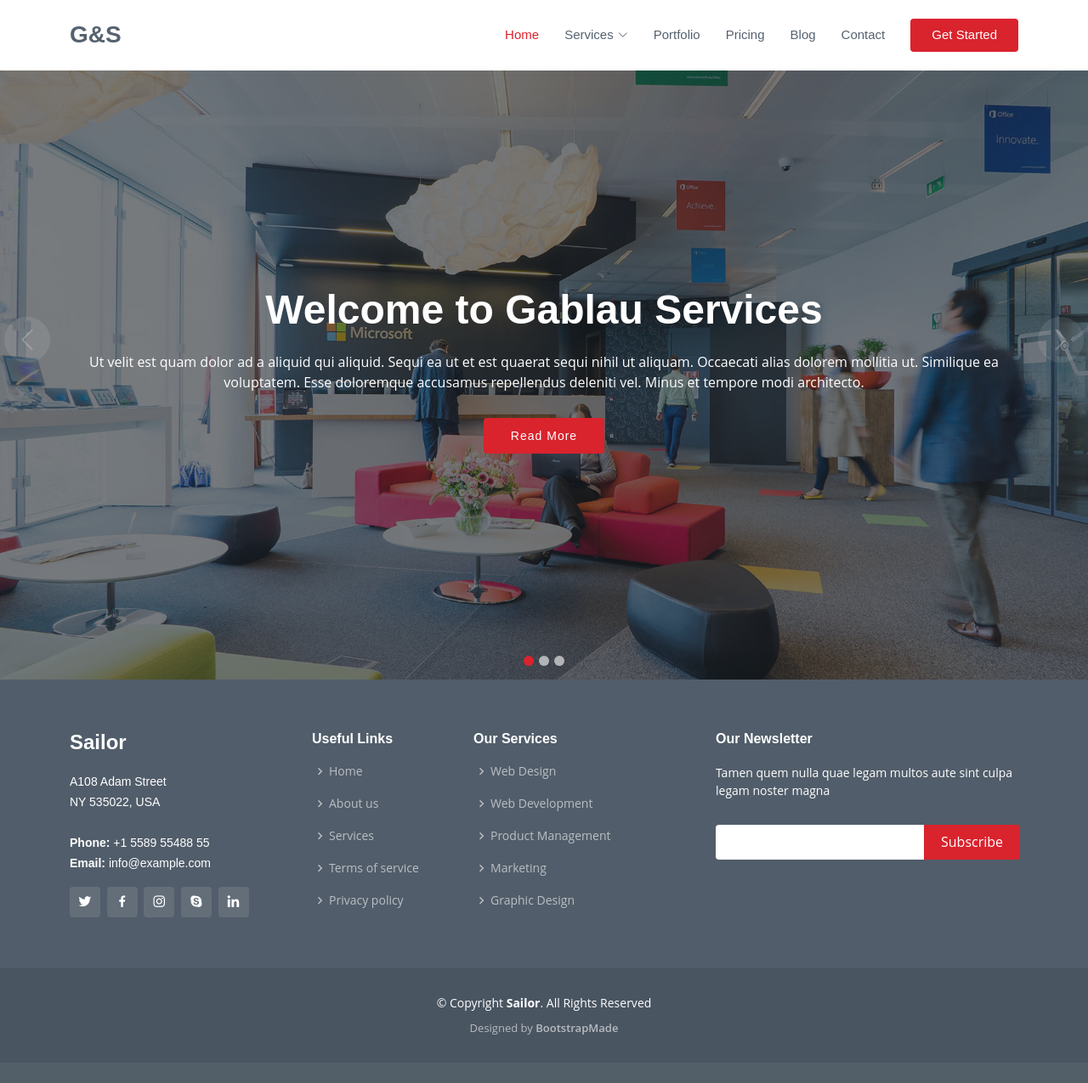
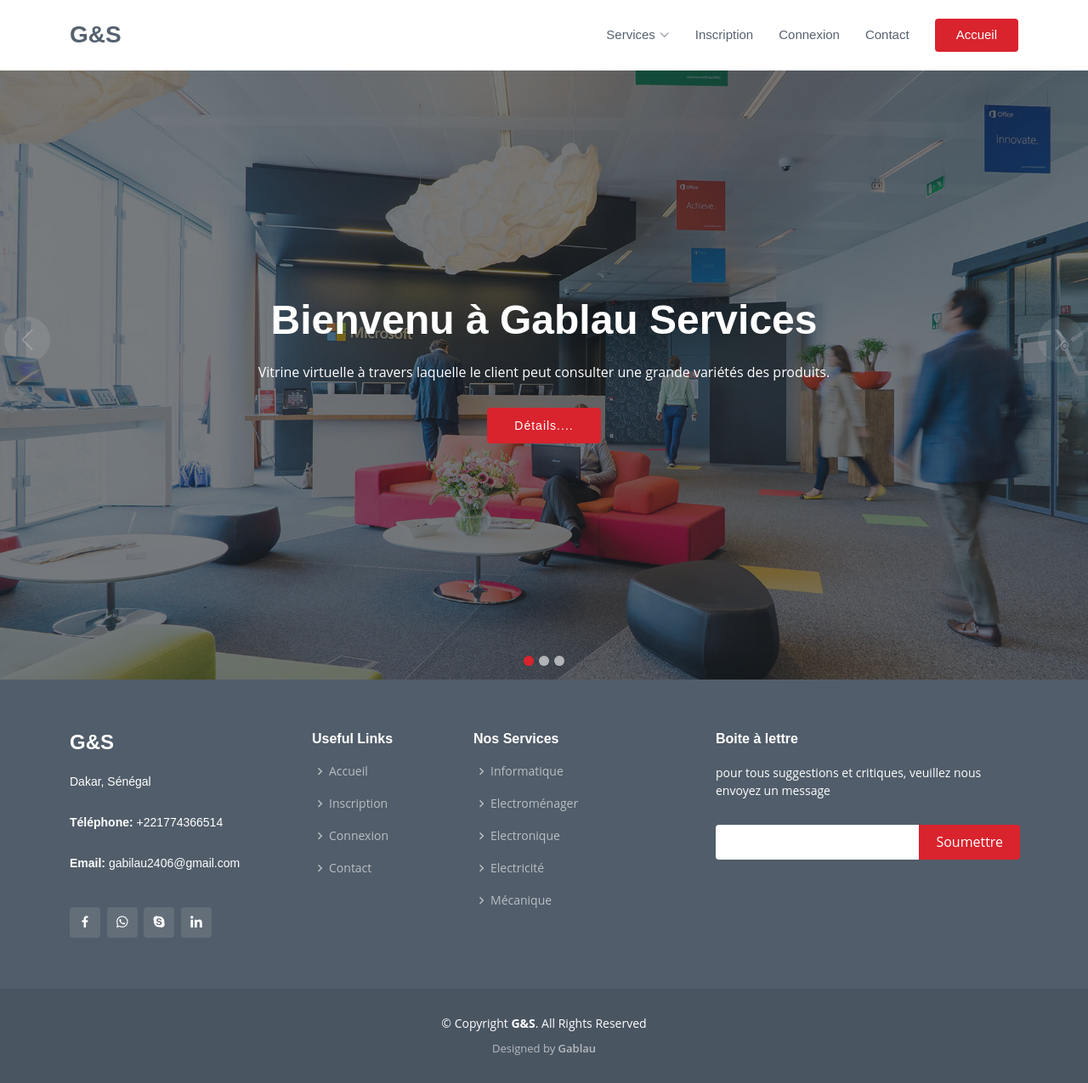
Before and after one commit to gablau13/gablau-services, a Symfony app: template templates/home/index.html.twig in a window 1280 px wide. Shown: the whole page at 85% size. Before the commit the page ends 1218 px from the top, so only its background shows below. Run offline with Twig, Linux system fonts and the light colour scheme; the template is opened without the code that fills it, so the values that code supplies are empty; some libraries are stand-ins or nearby versions.

Commit message:
navbar and footer

```diff
--- a/templates/base.html.twig
+++ b/templates/base.html.twig
@@ -44,32 +44,26 @@
 
       <nav id="navbar" class="navbar">
         <ul>
-          <li><a href="index.html" class="active">Home</a></li>
+
 
           <li class="dropdown"><a href="#"><span>Services</span> <i class="bi bi-chevron-down"></i></a>
             <ul>
-              <li><a href="about.html">About</a></li>
-              <li><a href="team.html">Team</a></li>
-              <li><a href="testimonials.html">Testimonials</a></li>
+              <li><a href="about.html">Informatique</a></li>
+              <li><a href="team.html">Electroménager</a></li>
+              <li><a href="testimonials.html">Electronique</a></li>
+               <li><a href="testimonials.html">Electricité</a></li>
+                <li><a href="testimonials.html">Mécanique</a></li>
 
-              <li class="dropdown"><a href="#"><span>Deep Drop Down</span> <i class="bi bi-chevron-right"></i></a>
-                <ul>
-                  <li><a href="#">Deep Drop Down 1</a></li>
-                  <li><a href="#">Deep Drop Down 2</a></li>
-                  <li><a href="#">Deep Drop Down 3</a></li>
-                  <li><a href="#">Deep Drop Down 4</a></li>
-                  <li><a href="#">Deep Drop Down 5</a></li>
-                </ul>
-              </li>
+
             </ul>
              </li>
 
-          <li><a href="portfolio.html">Portfolio</a></li>
-          <li><a href="pricing.html">Pricing</a></li>
-          <li><a href="blog.html">Blog</a></li>
+
+          <li><a href="pricing.html">Inscription</a></li>
+          <li><a href="blog.html">Connexion</a></li>
 
           <li><a href="contact.html">Contact</a></li>
-          <li><a href="index.html" class="getstarted">Get Started</a></li>
+          <li><a href="index.html" class="getstarted">Accueil</a></li>
         </ul>
         <i class="bi bi-list mobile-nav-toggle"></i>
       </nav><!-- .navbar -->
@@ -106,17 +100,17 @@
 
           <div class="col-lg-3 col-md-6">
             <div class="footer-info">
-              <h3>Sailor</h3>
+              <h3>G&S</h3>
               <p>
-                A108 Adam Street <br>
-                NY 535022, USA<br><br>
-                <strong>Phone:</strong> +1 5589 55488 55<br>
-                <strong>Email:</strong> info@example.com<br>
+
+                Dakar, Sénégal<br><br>
+                <strong>Téléphone:</strong> +221774366514<br><br>
+                <strong>Email:</strong> gabilau2406@gmail.com<br><br>
               </p>
               <div class="social-links mt-3">
-                <a href="#" class="twitter"><i class="bx bxl-twitter"></i></a>
+
                 <a href="#" class="facebook"><i class="bx bxl-facebook"></i></a>
-                <a href="#" class="instagram"><i class="bx bxl-instagram"></i></a>
+                <a href="#" class="whatsapp"><i class="bx bxl-whatsapp"></i></a>
                 <a href="#" class="google-plus"><i class="bx bxl-skype"></i></a>
                 <a href="#" class="linkedin"><i class="bx bxl-linkedin"></i></a>
               </div>
@@ -126,30 +120,30 @@
           <div class="col-lg-2 col-md-6 footer-links">
             <h4>Useful Links</h4>
             <ul>
-              <li><i class="bx bx-chevron-right"></i> <a href="#">Home</a></li>
-              <li><i class="bx bx-chevron-right"></i> <a href="#">About us</a></li>
-              <li><i class="bx bx-chevron-right"></i> <a href="#">Services</a></li>
-              <li><i class="bx bx-chevron-right"></i> <a href="#">Terms of service</a></li>
-              <li><i class="bx bx-chevron-right"></i> <a href="#">Privacy policy</a></li>
+              <li><i class="bx bx-chevron-right"></i> <a href="#">Accueil</a></li>
+              <li><i class="bx bx-chevron-right"></i> <a href="#">Inscription</a></li>
+              <li><i class="bx bx-chevron-right"></i> <a href="#">Connexion</a></li>
+              <li><i class="bx bx-chevron-right"></i> <a href="#">Contact</a></li>
+
             </ul>
           </div>
 
           <div class="col-lg-3 col-md-6 footer-links">
-            <h4>Our Services</h4>
+            <h4>Nos Services</h4>
             <ul>
-              <li><i class="bx bx-chevron-right"></i> <a href="#">Web Design</a></li>
-              <li><i class="bx bx-chevron-right"></i> <a href="#">Web Development</a></li>
-              <li><i class="bx bx-chevron-right"></i> <a href="#">Product Management</a></li>
-              <li><i class="bx bx-chevron-right"></i> <a href="#">Marketing</a></li>
-              <li><i class="bx bx-chevron-right"></i> <a href="#">Graphic Design</a></li>
+              <li><i class="bx bx-chevron-right"></i> <a href="#">Informatique</a></li>
+              <li><i class="bx bx-chevron-right"></i> <a href="#">Electroménager</a></li>
+              <li><i class="bx bx-chevron-right"></i> <a href="#">Electronique</a></li>
+              <li><i class="bx bx-chevron-right"></i> <a href="#">Electricité</a></li>
+              <li><i class="bx bx-chevron-right"></i> <a href="#">Mécanique</a></li>
             </ul>
           </div>
 
           <div class="col-lg-4 col-md-6 footer-newsletter">
-            <h4>Our Newsletter</h4>
-            <p>Tamen quem nulla quae legam multos aute sint culpa legam noster magna</p>
+            <h4>Boite à lettre</h4>
+            <p>pour tous suggestions et critiques, veuillez nous envoyez un message</p>
             <form action="" method="post">
-              <input type="email" name="email"><input type="submit" value="Subscribe">
+              <input type="email" name="email"><input type="submit" value="Soumettre">
             </form>
 
           </div>
@@ -160,14 +154,14 @@
 
     <div class="container">
       <div class="copyright">
-        &copy; Copyright <strong><span>Sailor</span></strong>. All Rights Reserved
+        &copy; Copyright <strong><span>G&S</span></strong>. All Rights Reserved
       </div>
       <div class="credits">
         <!-- All the links in the footer should remain intact. -->
         <!-- You can delete the links only if you purchased the pro version. -->
         <!-- Licensing information: https://bootstrapmade.com/license/ -->
         <!-- Purchase the pro version with working PHP/AJAX contact form: https://bootstrapmade.com/sailor-free-bootstrap-theme/ -->
-        Designed by <a href="https://bootstrapmade.com/">BootstrapMade</a>
+        Designed by <a href="https://gablau-services.com/">Gablau</a>
       </div>
     </div>
   </footer><!-- End Footer -->
--- a/templates/home/index.html.twig
+++ b/templates/home/index.html.twig
@@ -21,9 +21,9 @@
         <div class="carousel-item active" style="background-image: url(assets/img/slide/slide-1.jpg)">
           <div class="carousel-container">
             <div class="container">
-              <h2 class="animate__animated animate__fadeInDown">Welcome to <span>Gablau Services</span></h2>
-              <p class="animate__animated animate__fadeInUp">Ut velit est quam dolor ad a aliquid qui aliquid. Sequi ea ut et est quaerat sequi nihil ut aliquam. Occaecati alias dolorem mollitia ut. Similique ea voluptatem. Esse doloremque accusamus repellendus deleniti vel. Minus et tempore modi architecto.</p>
-              <a href="#about" class="btn-get-started animate__animated animate__fadeInUp scrollto">Read More</a>
+              <h2 class="animate__animated animate__fadeInDown">Bienvenu à <span>Gablau Services</span></h2>
+              <p class="animate__animated animate__fadeInUp">Vitrine virtuelle à travers laquelle le client peut consulter une grande variétés des produits.</p>
+              <a href="#about" class="btn-get-started animate__animated animate__fadeInUp scrollto">Détails....</a>
             </div>
           </div>
         </div>
@@ -32,9 +32,9 @@
         <div class="carousel-item" style="background-image: url(assets/img/slide/slide-2.jpg)">
           <div class="carousel-container">
             <div class="container">
-              <h2 class="animate__animated animate__fadeInDown">Lorem Ipsum Dolor</h2>
-              <p class="animate__animated animate__fadeInUp">Ut velit est quam dolor ad a aliquid qui aliquid. Sequi ea ut et est quaerat sequi nihil ut aliquam. Occaecati alias dolorem mollitia ut. Similique ea voluptatem. Esse doloremque accusamus repellendus deleniti vel. Minus et tempore modi architecto.</p>
-              <a href="#about" class="btn-get-started animate__animated animate__fadeInUp scrollto">Read More</a>
+              <h2 class="animate__animated animate__fadeInDown">Gablau Services G&S</h2>
+              <p class="animate__animated animate__fadeInUp">Découvrez les équipements électroniques de toutes marques sur cette plateforme de commerce.</p>
+              <a href="#about" class="btn-get-started animate__animated animate__fadeInUp scrollto">Détails...</a>
             </div>
           </div>
         </div>
@@ -43,9 +43,9 @@
         <div class="carousel-item" style="background-image: url(assets/img/slide/slide-3.jpg)">
           <div class="carousel-container">
             <div class="container">
-              <h2 class="animate__animated animate__fadeInDown">Sequi ea ut et est quaerat</h2>
-              <p class="animate__animated animate__fadeInUp">Ut velit est quam dolor ad a aliquid qui aliquid. Sequi ea ut et est quaerat sequi nihil ut aliquam. Occaecati alias dolorem mollitia ut. Similique ea voluptatem. Esse doloremque accusamus repellendus deleniti vel. Minus et tempore modi architecto.</p>
-              <a href="#about" class="btn-get-started animate__animated animate__fadeInUp scrollto">Read More</a>
+              <h2 class="animate__animated animate__fadeInDown">Gablau Services G&S</h2>
+              <p class="animate__animated animate__fadeInUp">Découvrez également nos services qui vous sont offerts.</p>
+              <a href="#about" class="btn-get-started animate__animated animate__fadeInUp scrollto">Détails...</a>
             </div>
           </div>
         </div>
```
